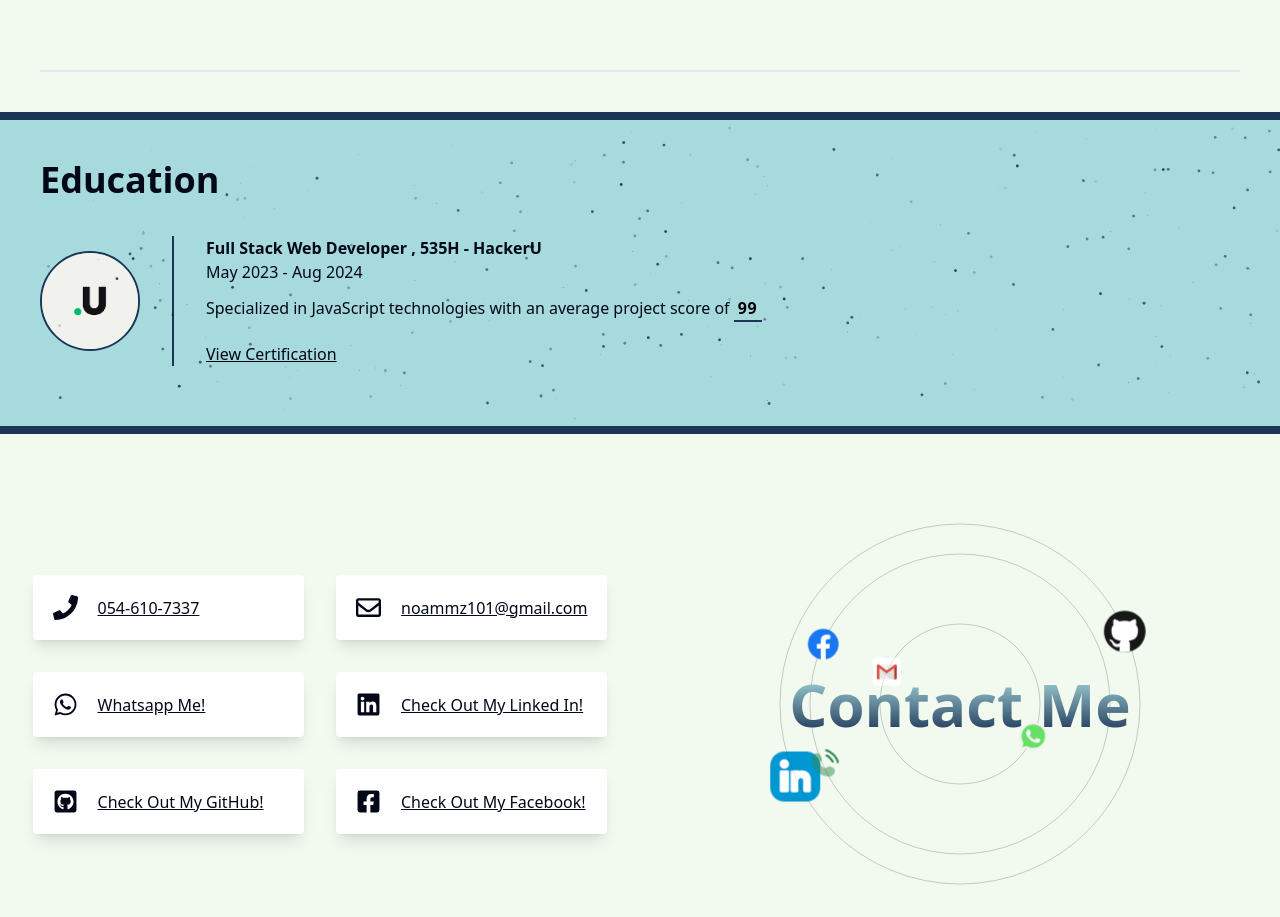
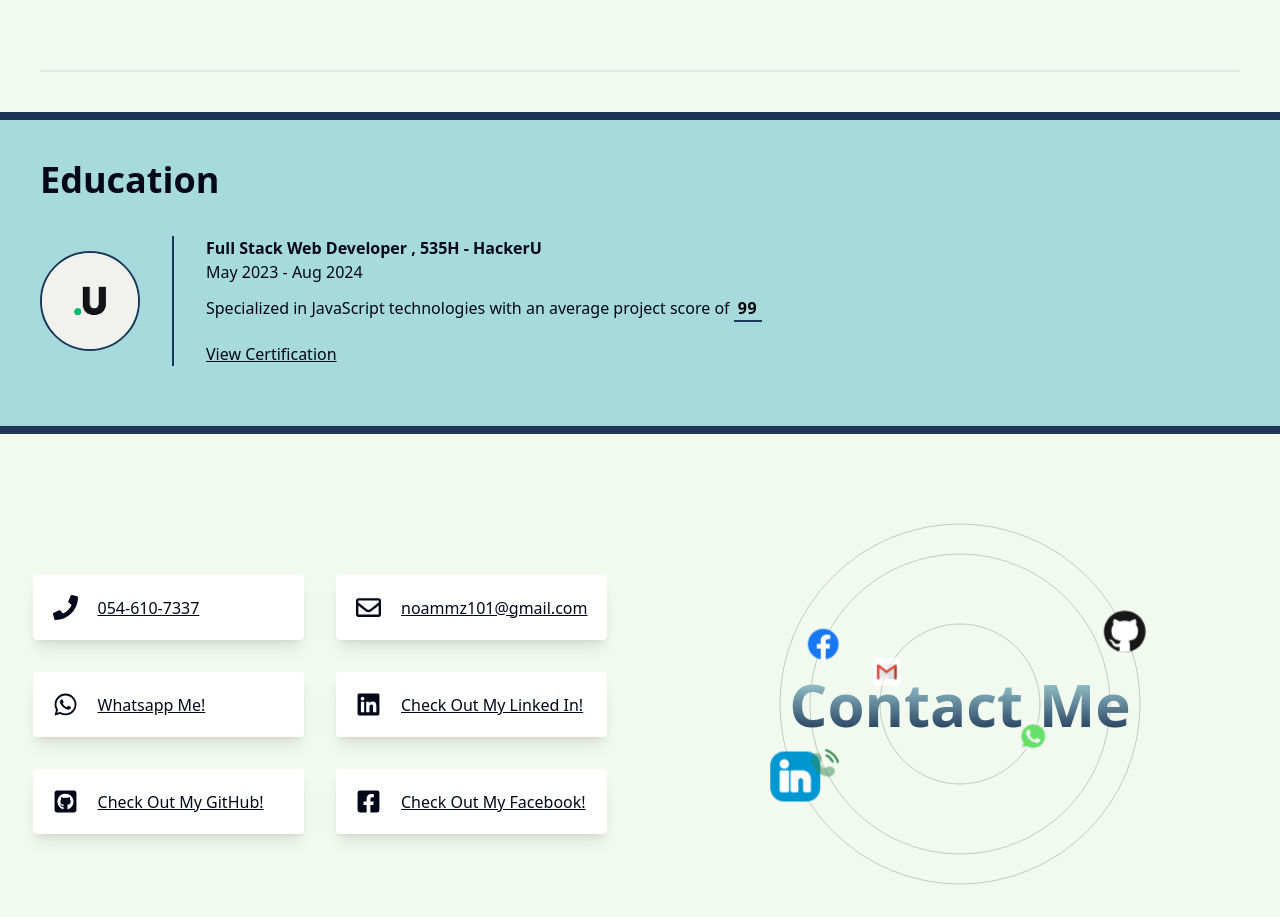
Before and after one commit to Noam-Moskowitz/Noam-Moskowitz-Portfolio, a React (Vite) app: page / in a window 1280 px wide. Shown: the part 2840-3757 px from the top of the page. Built offline with nearby package versions, Linux system fonts and the light colour scheme.

Commit message:
fix up alert

```diff
--- a/src/components/education/CertificationModal.tsx
+++ b/src/components/education/CertificationModal.tsx
@@ -4,7 +4,7 @@ const CertificationModal = () => {
   const [isClosed, setIsClosed] = useState(true);
   return (
     <div>
-      <span onClick={() => setIsClosed(false)} className="underline cursor-pointer ">
+      <span onClick={() => setIsClosed(false)} className="underline cursor-pointer z-50">
         View Certification
       </span>
       {!isClosed && (
@@ -16,7 +16,7 @@ const CertificationModal = () => {
             <img
               onClick={(e) => e.stopPropagation()}
               className="relative md:h-[90vh] certificate"
-              src="./src/images/hacker-u-certificate.jpg"
+              src="/images/hacker-u-certificate.jpg"
               alt=""
             />
           </div>
--- a/src/components/education/EducationWrapper.tsx
+++ b/src/components/education/EducationWrapper.tsx
@@ -18,13 +18,6 @@ const EducationWrapper = () => {
           period={item.period}
         />
       ))}
-      <Particles
-        className="absolute top-0 h-full w-full"
-        quantity={300}
-        ease={80}
-        color="black"
-        refresh
-      />
     </div>
   );
 };
```
